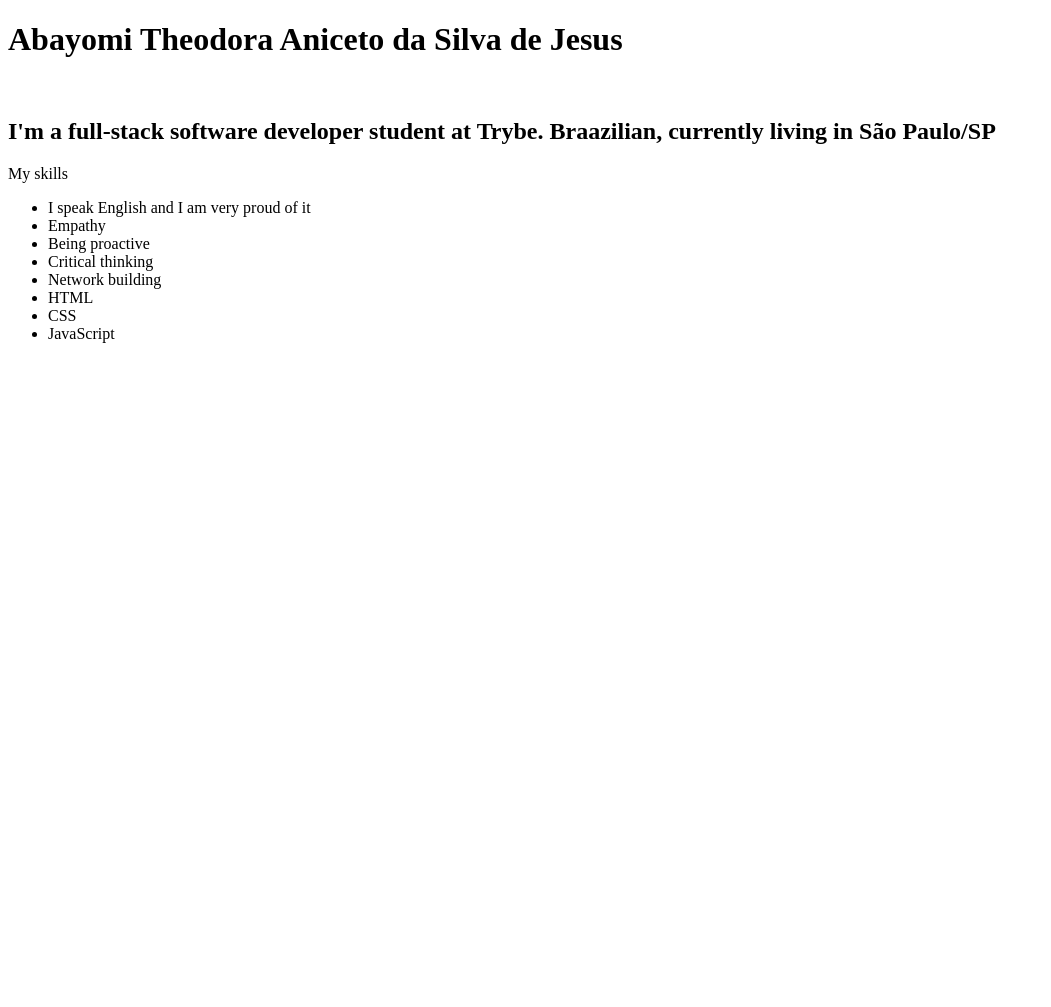
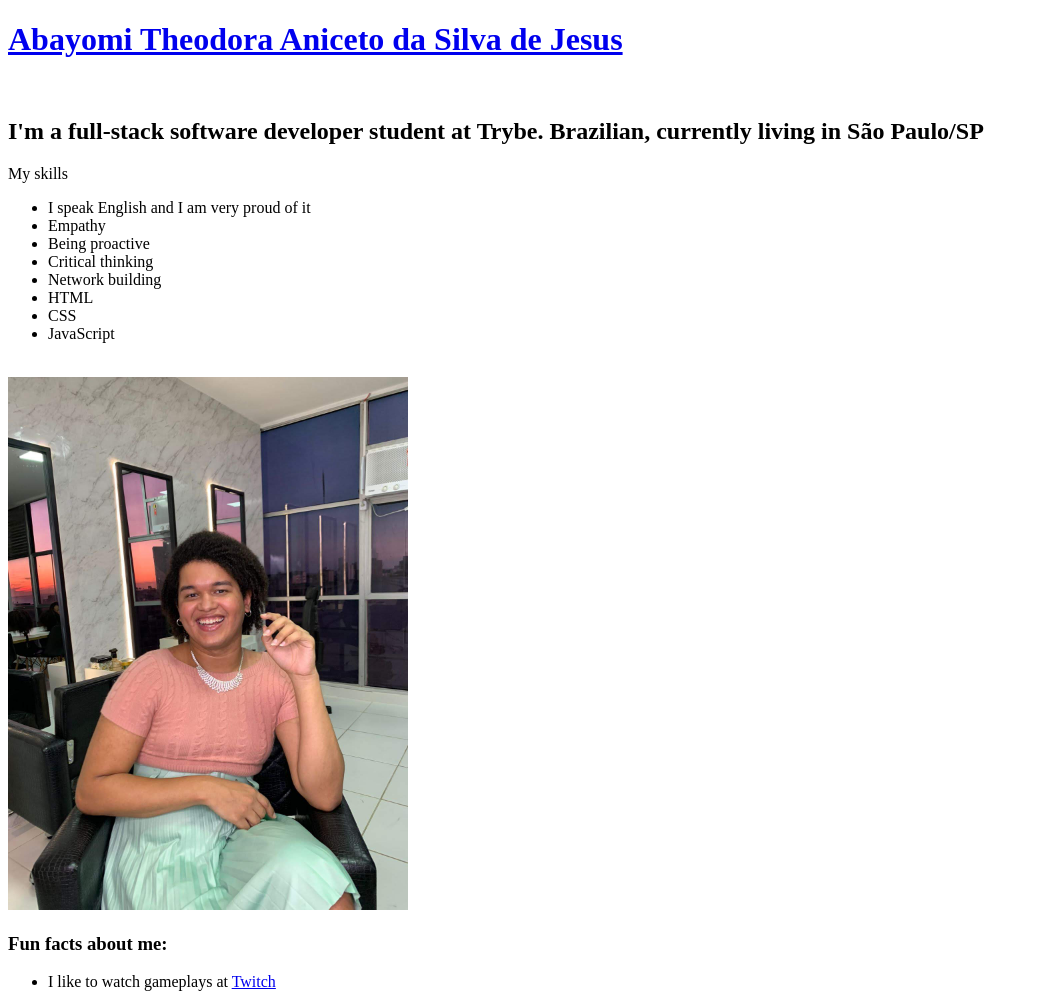
Before and after one commit to theosilvas/Portfolio-Abayomi, a plain HTML site: page index.html in a window 1280 px wide. Shown: the whole page, without its empty margins (0-1051 px from the left). Before the commit the page ends 800 px from the top, so only its background shows below. Drawn offline with Linux system fonts and the light colour scheme.

Commit message:
fun facts

```diff
--- a/index.html
+++ b/index.html
@@ -5,8 +5,8 @@
     <title>Abayomi Theodora Portfolio</title>
   </head>
   <body>
-    <h1>Abayomi Theodora Aniceto da Silva de Jesus</h1><br>
-    <h2>I'm a full-stack software developer student at Trybe. Braazilian, currently living in São Paulo/SP</h2>
+    <h1><a href="#abayomi">Abayomi Theodora Aniceto da Silva de Jesus</a></h1><br>
+    <h2>I'm a full-stack software developer student at Trybe. Brazilian, currently living in São Paulo/SP</h2>
       <p>My skills</p>
       <ul>
         <li>I speak English and I am very proud of it</li>
@@ -16,7 +16,17 @@
         <li>Network building</li>
         <li>HTML</li>
         <li>CSS</li>
-        <li>JavaScript</li>
+        <li>JavaScript</li><br>
       </ul>
+
+        <img id="abayomi" src="foto-abayomi.jpg" alt="A picture of Abayomi smiling" width="400PX"></p>
+
+        <h3>Fun facts about me:</h3>
+        <ul>
+            <li>I like to watch gameplays at <a href="https://www.twitch.tv/" target="_blank">Twitch</a></li>
+
+
+
+        </ul>
   </body>
 </html>
```
